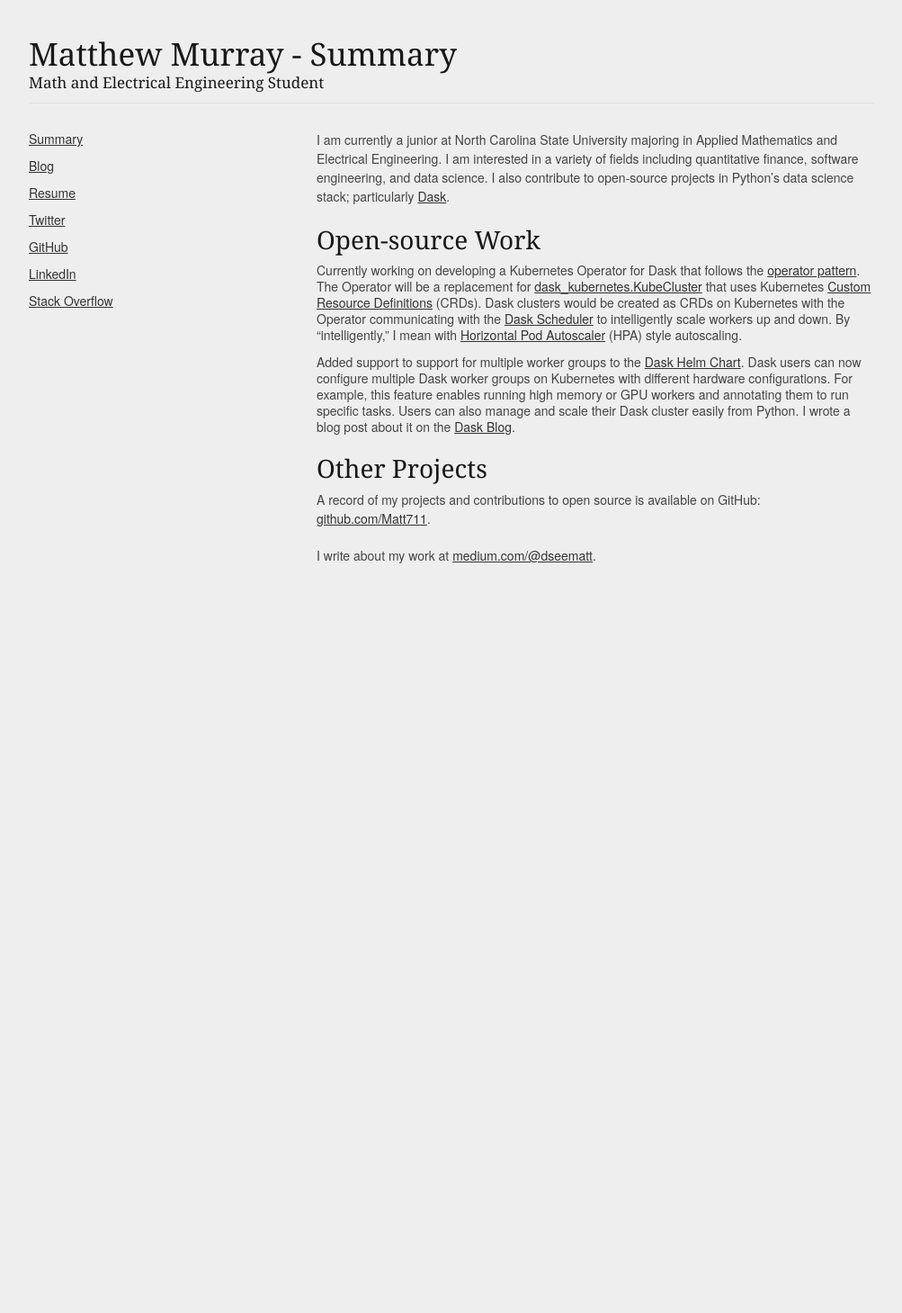
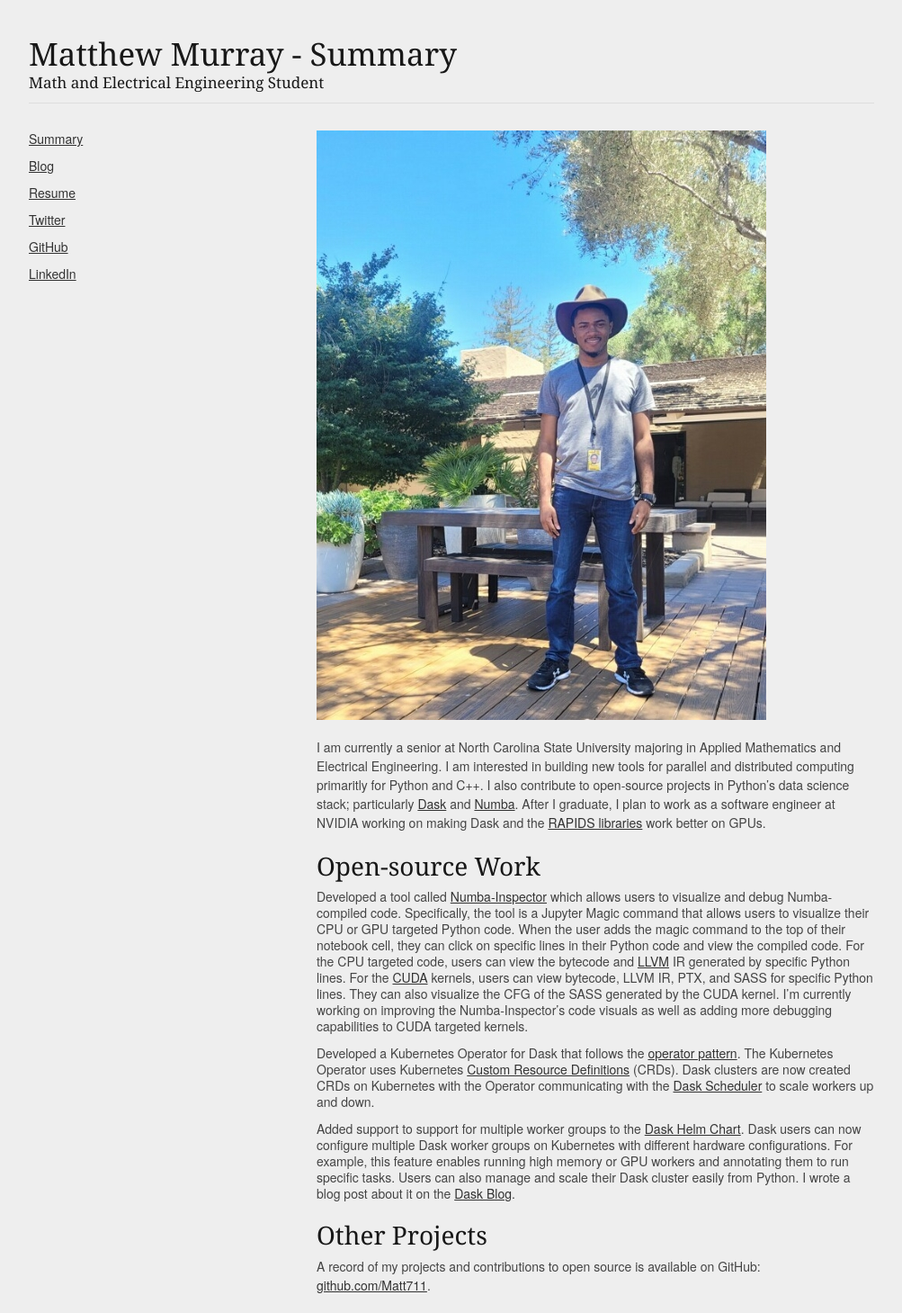
Before and after one commit to Matt711/Matt711.github.io, a Jekyll site: the page built from index.md, in a window 1280 px wide. Shown: the whole page at 90% size, without its empty margins (138-1141 px from the left). Built offline with Jekyll 4.4.1, drawn with Linux system fonts in a browser that asks for light colours; before the commit the page ends 900 px from its top, so only the background shows below that.

Commit message:
Update index

```diff
--- a/_includes/leftbar.md
+++ b/_includes/leftbar.md
@@ -4,8 +4,8 @@
 *   [Resume](/resume.html)
 *   [Twitter](https://twitter.com/dseematt)
 *   [GitHub](https://github.com/Matt711)
-*   [LinkedIn](https://www.linkedin.com/in/matthew-murray-21365a1b7/)
-*   [Stack Overflow](https://stackoverflow.com/users/10096386/matthew-murray)
+*   [LinkedIn](https://www.linkedin.com/in/murray-matthew/)
+<!-- *   [Stack Overflow](https://stackoverflow.com/users/10096386/matthew-murray) -->
 
 <!-- ### Recent Work
 
--- a/index.md
+++ b/index.md
@@ -2,20 +2,18 @@
 layout: default
 title: Summary
 ---
+![image](/pdfs/95479.jpg)
 
-I am currently a junior at North Carolina State University majoring in Applied
-Mathematics and Electrical Engineering. I am interested in a variety of fields
-including quantitative finance, software engineering, and data science. I also contribute
-to open-source projects in Python's data science stack; particularly [Dask](https://dask.org/).
+I am currently a senior at North Carolina State University majoring in Applied
+Mathematics and Electrical Engineering. I am interested in building new tools for parallel and distributed computing primaritly for Python and C++. I also contribute
+to open-source projects in Python's data science stack; particularly [Dask](https://dask.org/) and [Numba](https://numba.pydata.org/). After I graduate, I plan to work as a software engineer at NVIDIA working on making Dask and the [RAPIDS libraries](https://rapids.ai/) work better on GPUs.
 
 
 ### Open-source Work
-
-* Currently working on developing a Kubernetes Operator for Dask that follows the [operator pattern](https://kubernetes.io/docs/concepts/extend-kubernetes/operator/). The Operator will be a replacement for [dask_kubernetes.KubeCluster](https://kubernetes.dask.org/en/latest/kubecluster.html) that uses Kubernetes [Custom Resource Definitions](https://kubernetes.io/docs/concepts/extend-kubernetes/api-extension/custom-resources/) (CRDs). Dask clusters would be created as CRDs on Kubernetes with the Operator communicating with the [Dask Scheduler](https://docs.dask.org/en/stable/scheduler-overview.html) to intelligently scale workers up and down. By "intelligently," I mean with [Horizontal Pod Autoscaler](https://kubernetes.io/docs/tasks/run-application/horizontal-pod-autoscale/) (HPA) style autoscaling.
+* Developed a tool called [Numba-Inspector](https://github.com/Matt711/numba-inspector) which allows users to visualize and debug Numba-compiled code. Specifically, the tool is a Jupyter Magic command that allows users to visualize their CPU or GPU targeted Python code. When the user adds the magic command to the top of their notebook cell, they can click on specific lines in their Python code and view the compiled code. For the CPU targeted code, users can view the bytecode and [LLVM](https://llvm.org/) IR generated by specific Python lines. For the [CUDA](https://en.wikipedia.org/wiki/CUDA) kernels, users can view bytecode, LLVM IR, PTX, and SASS for specific Python lines. They can also visualize the CFG of the SASS generated by the CUDA kernel. I'm currently working on improving the Numba-Inspector's code visuals as well as adding more debugging capabilities to CUDA targeted kernels.
+* Developed a Kubernetes Operator for Dask that follows the [operator pattern](https://kubernetes.io/docs/concepts/extend-kubernetes/operator/). The Kubernetes Operator uses Kubernetes [Custom Resource Definitions](https://kubernetes.io/docs/concepts/extend-kubernetes/api-extension/custom-resources/) (CRDs). Dask clusters are now created CRDs on Kubernetes with the Operator communicating with the [Dask Scheduler](https://docs.dask.org/en/stable/scheduler-overview.html) to scale workers up and down.
 * Added support to support for multiple worker groups to the [Dask Helm Chart](https://github.com/dask/helm-chart). Dask users can now configure multiple Dask worker groups on Kubernetes with different hardware configurations. For example, this feature enables running high memory or GPU workers and annotating them to run specific tasks. Users can also manage and scale their Dask cluster easily from Python. I wrote a blog post about it on the [Dask Blog](https://blog.dask.org/2022/02/17/helm-multiple-worker-groups).
 
 ### Other Projects
 A record of my projects and contributions to open source is available on GitHub:
 [github.com/Matt711](https://github.com/Matt711).
-
-I write about my work at [medium.com/@dseematt](https://medium.com/@dseematt).
```
Also changed, not shown: resume.md (+1 -1 lines), pdfs/9547.JPEG (added), pdfs/95478.jpg (added), pdfs/95479.jpg (added), 3 other files.
